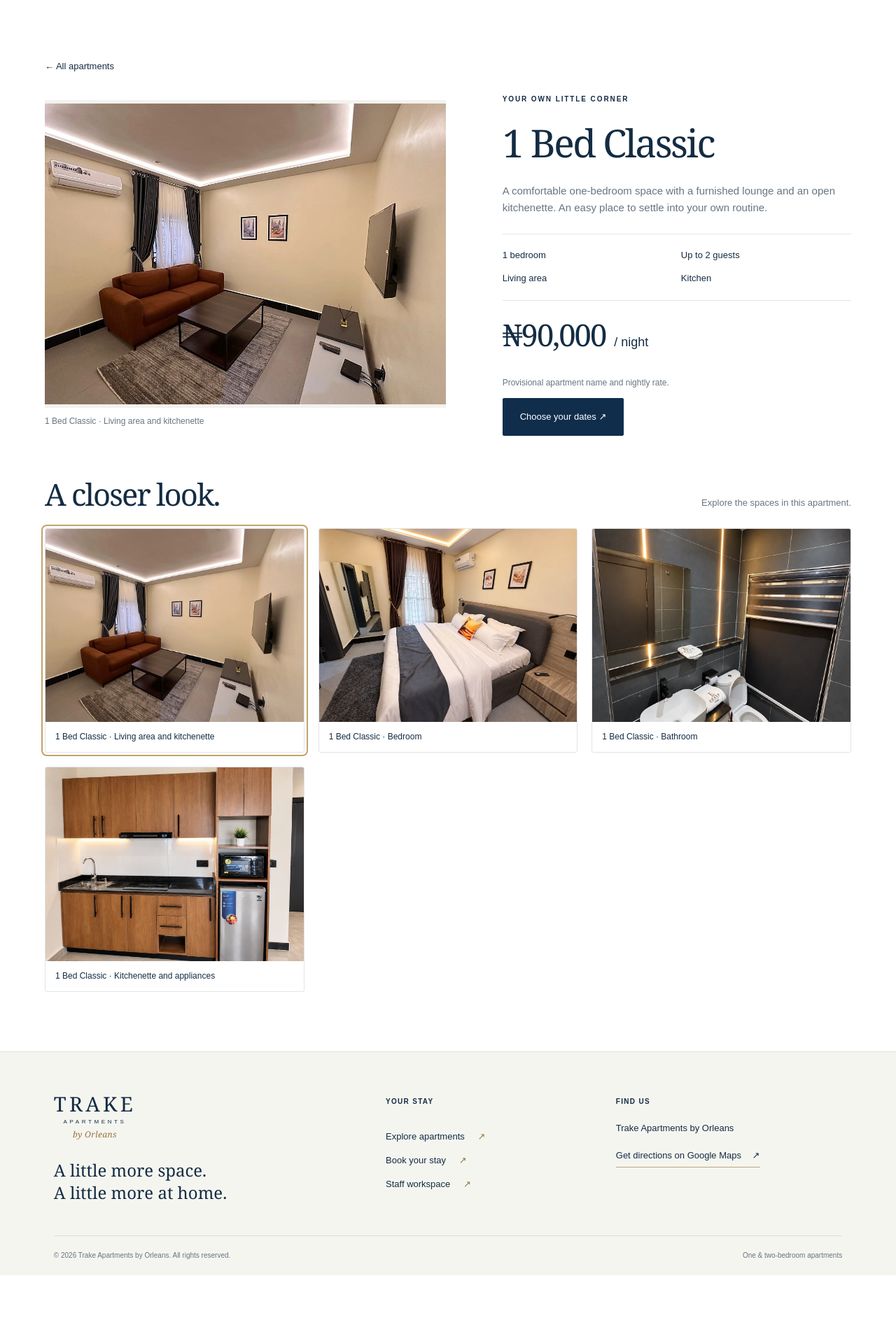
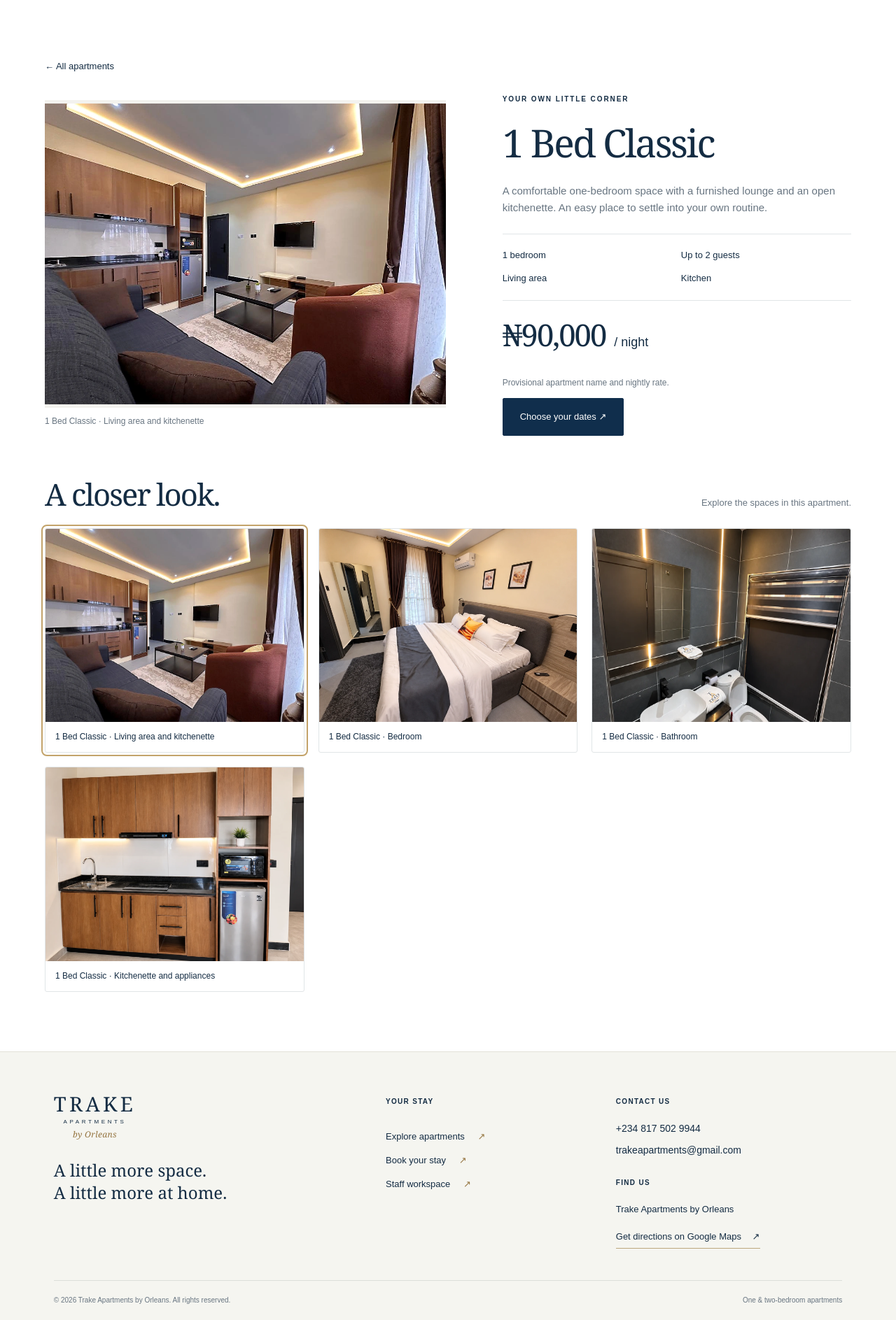
Before and after one commit to chiwete4/trakeAPartments, a Django app: page /apartments/one-bedroom-classic/ in a window 1280 px wide. Shown: the part 100-1987 px from the top of the page at 70% size. Before the commit the page ends 1923 px from the top, so only its background shows below. Run offline with Django 5.2, Linux system fonts and the light colour scheme; data comes from the database, SQL or seed files in the repository.

Commit message:
Replace Classic cover with polished kitchen lounge photo and add contact details

```diff
--- a/static/css/site.css
+++ b/static/css/site.css
@@ -73,3 +73,8 @@ input:focus,select:focus,textarea:focus{box-shadow:0 0 0 3px #102e4c0d}
  .button:hover,.button:active,.gallery-photo:hover img,.card-image:hover img{transform:none}
 }
 @media print{.motion-pending{opacity:1;transform:none}}
+
+/* Shared contact details, including narrow mobile screens. */
+.contact-details{display:flex;flex-direction:column;gap:8px;font-style:normal;margin:0 0 28px;font-size:14px;overflow-wrap:anywhere}
+.contact-details a{width:fit-content;text-underline-offset:4px}
+.contact-details a:hover{text-decoration:underline}
--- a/templates/base.html
+++ b/templates/base.html
@@ -32,7 +32,12 @@
       <a href="{% url 'book' %}">Book your stay <span aria-hidden="true">↗</span></a>
       <a href="{% url 'login' %}">Staff workspace <span aria-hidden="true">↗</span></a>
     </nav>
-    <div class="footer-location">
+    <div class="footer-location" id="contact">
+      <h2>Contact us</h2>
+      <address class="contact-details">
+        <a href="tel:+2348175029944">+234 817 502 9944</a>
+        <a href="mailto:trakeapartments@gmail.com">trakeapartments@gmail.com</a>
+      </address>
       <h2>Find us</h2>
       <p>Trake Apartments by Orleans</p>
       <a class="directions-link" href="https://maps.app.goo.gl/TU3sFCeXtDW3jnXcA?g_st=ic" target="_blank" rel="noopener noreferrer">Get directions on Google Maps <span aria-hidden="true">↗</span></a>
```
Also changed, not shown: static/images/apartments/classic-01.webp.
